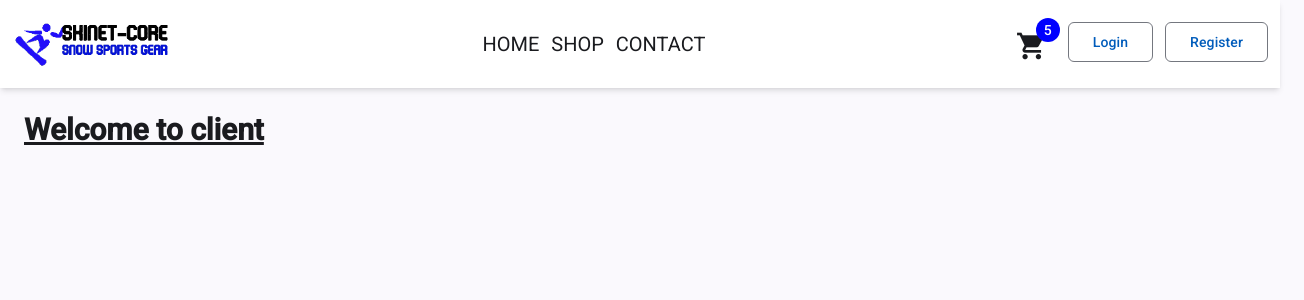
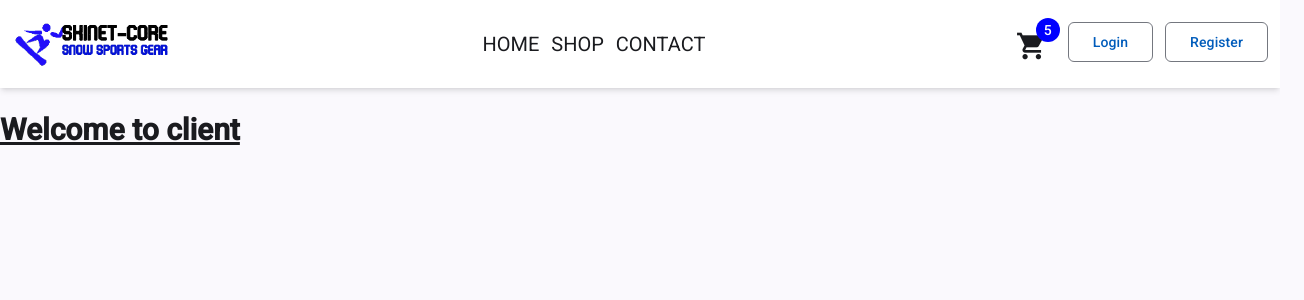
Before and after one commit to zakariabijoy/G-EMart, an Angular app in the folder client/: page / in a window 1280 px wide. Shown: the top 300 px of the page, 1304 px wide, since content can reach past the window. Built offline with nearby package versions, Linux system fonts and the light colour scheme; no server answers.

Commit message:
Angular Basics: Using Types in our Project

```diff
--- a/client/src/app/app.html
+++ b/client/src/app/app.html
@@ -1,6 +1,6 @@
 <app-header></app-header>
 
-<div class="container mx-6 mt-6">
+<div class="container mt-6">
     <h2 class="text-3xl font-bold underline">Welcome to {{ title() }}</h2>
     <ul>
         @for(product of products; track product.id) {
--- a/client/src/app/app.ts
+++ b/client/src/app/app.ts
@@ -2,6 +2,8 @@ import { Component, inject, OnInit, signal } from '@angular/core';
 import { RouterOutlet } from '@angular/router';
 import { Header } from "./layout/header/header";
 import { HttpClient } from '@angular/common/http';
+import { Product } from './shared/models/product';
+import { Pagination } from './shared/models/pagination';
 
 @Component({
   selector: 'app-root',
@@ -13,10 +15,10 @@ export class App implements OnInit{
   baseurl = 'https://localhost:5001/api/';
   private http = inject(HttpClient);
   protected readonly title = signal('client');
-  products: any[] = [];
+  products: Product[] = [];
 
   ngOnInit(): void {
-    this.http.get<any>(this.baseurl + 'products').subscribe({
+    this.http.get<Pagination<Product>>(this.baseurl + 'products').subscribe({
       next: response =>  this.products = response.data,
       error: error =>  console.error(error),
       complete: () => console.log('Completed')
--- /dev/null
+++ b/client/src/app/shared/models/pagination.ts
@@ -0,0 +1,6 @@
+export type Pagination<T> = {
+    pageIndex: number;
+    pageSize: number;
+    count: number;
+    data: T[];
+}
--- /dev/null
+++ b/client/src/app/shared/models/product.ts
@@ -0,0 +1,10 @@
+export type Product = {
+    id: number;
+    name: string;
+    descriptiion: string;
+    price: number;
+    pictureUrl: string;
+    type: string;
+    brand: string;
+    quantityInStock: number;
+}
--- a/client/src/styles.scss
+++ b/client/src/styles.scss
@@ -46,3 +46,7 @@ body {
     background-color: blue,
   ));
 }
+
+.container{
+  @apply mx-auto max-w-screen-2xl
+}
```
